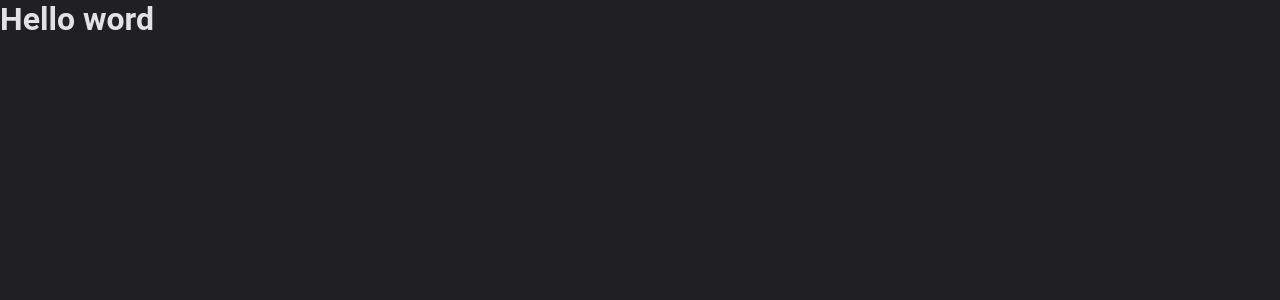
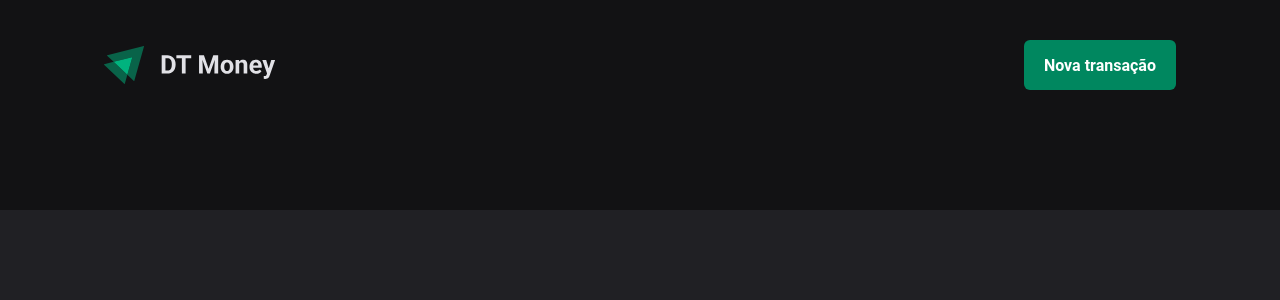
Before and after one commit to wspietro/ignite-dt-money, a React app: page / in a window 1280 px wide. Shown: the top 300 px of the page. Built offline with nearby package versions, Linux system fonts and the light colour scheme; the HTML template or start-up script is replaced by a standard one.

Commit message:
:sparkles: feat: header desenvolvido

```diff
--- a/src/App.tsx
+++ b/src/App.tsx
@@ -1,4 +1,5 @@
 import { ThemeProvider } from "styled-components"
+import { Transactions } from "./pages/Transactions"
 import { GlobalStyle } from "./styles/global"
 import { defaultTheme } from "./styles/themes/default"
 
@@ -6,7 +7,7 @@
   return (
     <ThemeProvider theme={defaultTheme}>
       <GlobalStyle />
-      <h1>Hello word</h1>
+      <Transactions />
     </ThemeProvider>
   )
 }
--- /dev/null
+++ b/src/components/Header/index.tsx
@@ -0,0 +1,19 @@
+import {
+  HeaderContainer,
+  HeaderContent,
+  NewTransactionButton
+} from "./styles";
+
+import logoImg from '../../assets/logo.svg'
+
+export function Header() {
+  return (
+    <HeaderContainer>
+      <HeaderContent>
+        <img src={logoImg} alt="" />
+
+        <NewTransactionButton>Nova transação</NewTransactionButton>
+      </HeaderContent>
+    </HeaderContainer>
+  );
+};
--- /dev/null
+++ b/src/components/Header/styles.ts
@@ -0,0 +1,33 @@
+import styled from "styled-components";
+
+export const HeaderContainer = styled.header`
+  background: ${props => props.theme["gray-900"]};
+  padding: 2.5rem 0 7.5rem 0;
+`;
+
+export const HeaderContent = styled.div`
+  width: 100%;
+  max-width: 1120px;
+  margin: 0 auto;
+  padding: 0 1.5rem;
+
+  display: flex;
+  justify-content: space-between;
+  align-items: center;
+`
+
+export const NewTransactionButton = styled.button`
+  height: 50px;
+  border: 0;
+  background: ${props => props.theme["green-500"]};
+  color: ${props => props.theme.white};
+  font-weight: bold;
+  padding: 0 1.25rem;
+  border-radius: 6px;
+  cursor: pointer;
+
+  &:hover {
+    background: ${props => props.theme["green-700"]};
+    transition: background-color 0.2s; // transição apenas na entrada do mouse
+  }
+`
```
Also changed, not shown: src/assets/Logo.svg (added).
